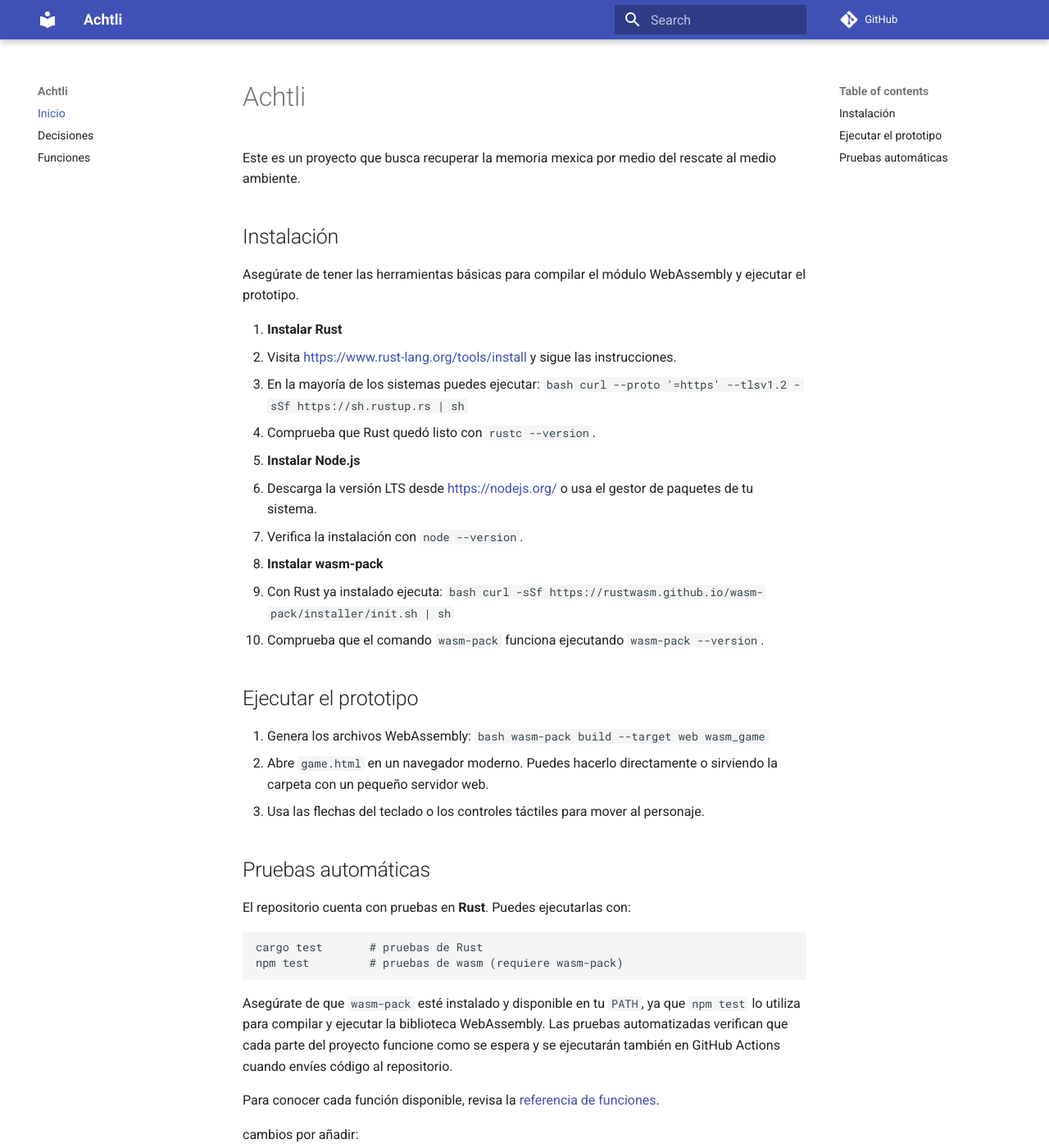
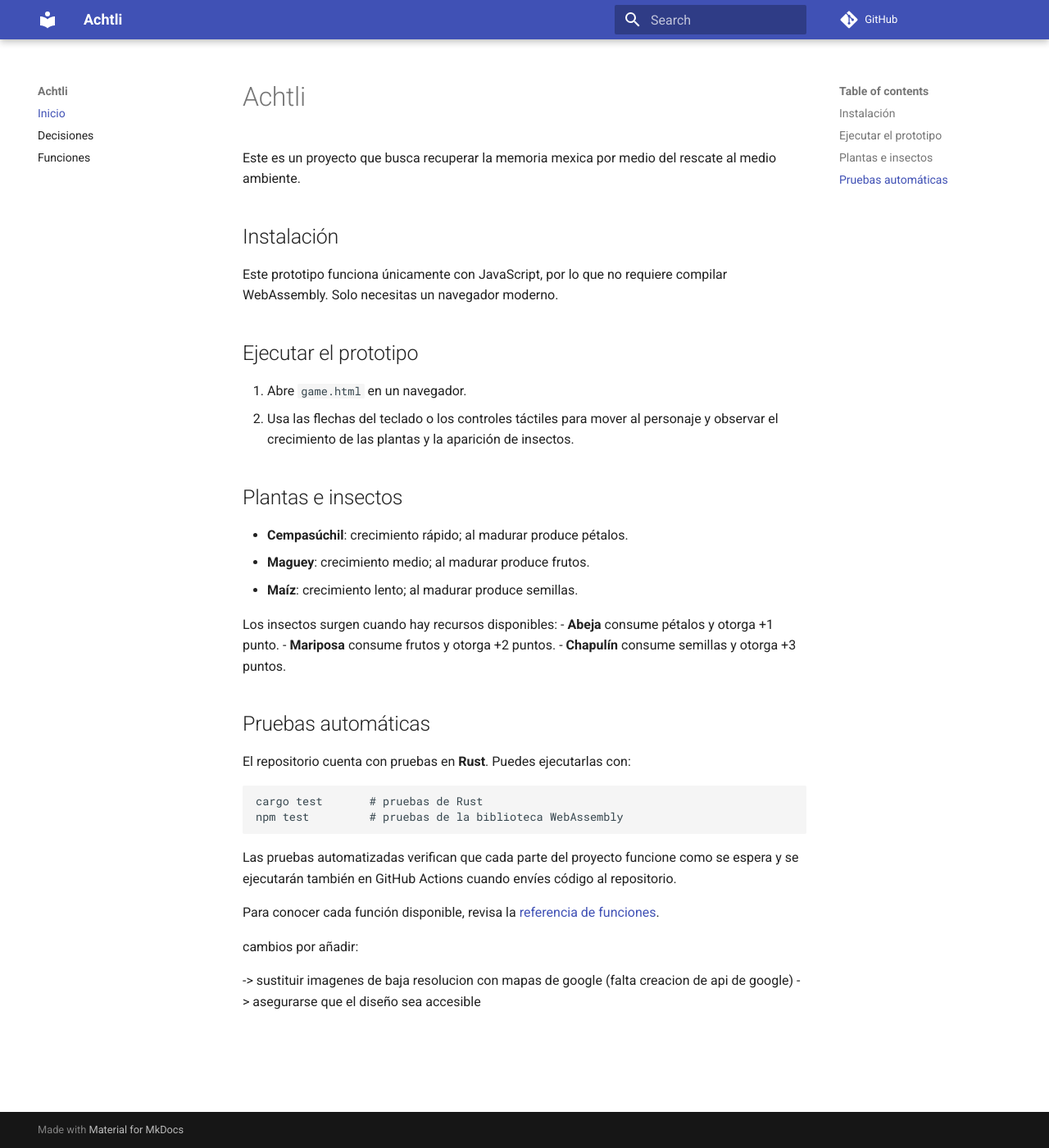
Before and after one commit to LuisMAC2022/Achtli, an MkDocs documentation site: the page built from docs/index.md, in a window 1280 px wide and 1400 px high. Shown: the whole window at 82% size. Built offline with MkDocs 1.6.1 and Material for MkDocs 9.7.7, drawn with Linux system fonts in a browser that asks for light colours; comment, search, counter and statistics services are not loaded.

Commit message:
feat: prototipo js con plantas e insectos

````diff
--- a/docs/index.md
+++ b/docs/index.md
@@ -2,40 +2,29 @@
 Este es un proyecto que busca recuperar la memoria mexica por medio del rescate al medio ambiente.
 
 ## Instalación
-Asegúrate de tener las herramientas básicas para compilar el módulo WebAssembly y ejecutar el prototipo.
-
-1. **Instalar Rust**
-   - Visita <https://www.rust-lang.org/tools/install> y sigue las instrucciones.
-   - En la mayoría de los sistemas puedes ejecutar:
-     ```bash
-     curl --proto '=https' --tlsv1.2 -sSf https://sh.rustup.rs | sh
-     ```
-   - Comprueba que Rust quedó listo con `rustc --version`.
-2. **Instalar Node.js**
-   - Descarga la versión LTS desde <https://nodejs.org/> o usa el gestor de paquetes de tu sistema.
-   - Verifica la instalación con `node --version`.
-3. **Instalar wasm-pack**
-   - Con Rust ya instalado ejecuta:
-     ```bash
-     curl -sSf https://rustwasm.github.io/wasm-pack/installer/init.sh | sh
-     ```
-   - Comprueba que el comando `wasm-pack` funciona ejecutando `wasm-pack --version`.
+Este prototipo funciona únicamente con JavaScript, por lo que no requiere compilar WebAssembly. Solo necesitas un navegador moderno.
 
 ## Ejecutar el prototipo
-1. Genera los archivos WebAssembly:
-   ```bash
-   wasm-pack build --target web wasm_game
-   ```
-2. Abre `game.html` en un navegador moderno. Puedes hacerlo directamente o sirviendo la carpeta con un pequeño servidor web.
-3. Usa las flechas del teclado o los controles táctiles para mover al personaje.
+1. Abre `game.html` en un navegador.
+2. Usa las flechas del teclado o los controles táctiles para mover al personaje y observar el crecimiento de las plantas y la aparición de insectos.
+
+## Plantas e insectos
+- **Cempasúchil**: crecimiento rápido; al madurar produce pétalos.
+- **Maguey**: crecimiento medio; al madurar produce frutos.
+- **Maíz**: crecimiento lento; al madurar produce semillas.
+
+Los insectos surgen cuando hay recursos disponibles:
+- **Abeja** consume pétalos y otorga +1 punto.
+- **Mariposa** consume frutos y otorga +2 puntos.
+- **Chapulín** consume semillas y otorga +3 puntos.
 
 ## Pruebas automáticas
 El repositorio cuenta con pruebas en **Rust**. Puedes ejecutarlas con:
 ```bash
 cargo test       # pruebas de Rust
-npm test         # pruebas de wasm (requiere wasm-pack)
+npm test         # pruebas de la biblioteca WebAssembly
 ```
-Asegúrate de que `wasm-pack` esté instalado y disponible en tu `PATH`, ya que `npm test` lo utiliza para compilar y ejecutar la biblioteca WebAssembly. Las pruebas automatizadas verifican que cada parte del proyecto funcione como se espera y se ejecutarán también en GitHub Actions cuando envíes código al repositorio.
+Las pruebas automatizadas verifican que cada parte del proyecto funcione como se espera y se ejecutarán también en GitHub Actions cuando envíes código al repositorio.
 
 Para conocer cada función disponible, revisa la [referencia de funciones](funciones.md).
 
````
Also changed, not shown: README.md (+15 -26 lines), decisiones/20250825-prototipo-js.md (added, +14 -0 lines), docs/funciones.md (+4 -20 lines), 1 other file.
